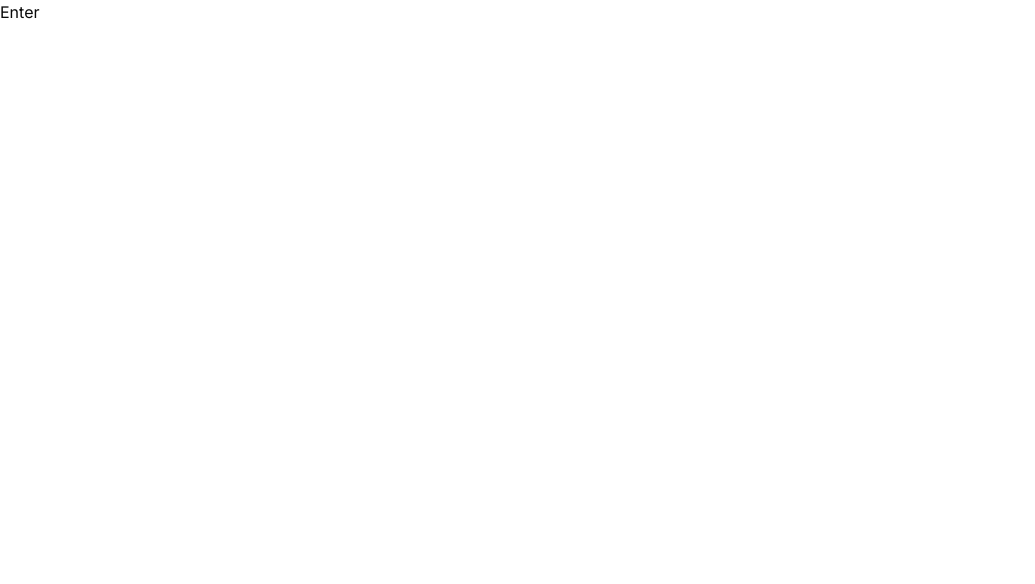
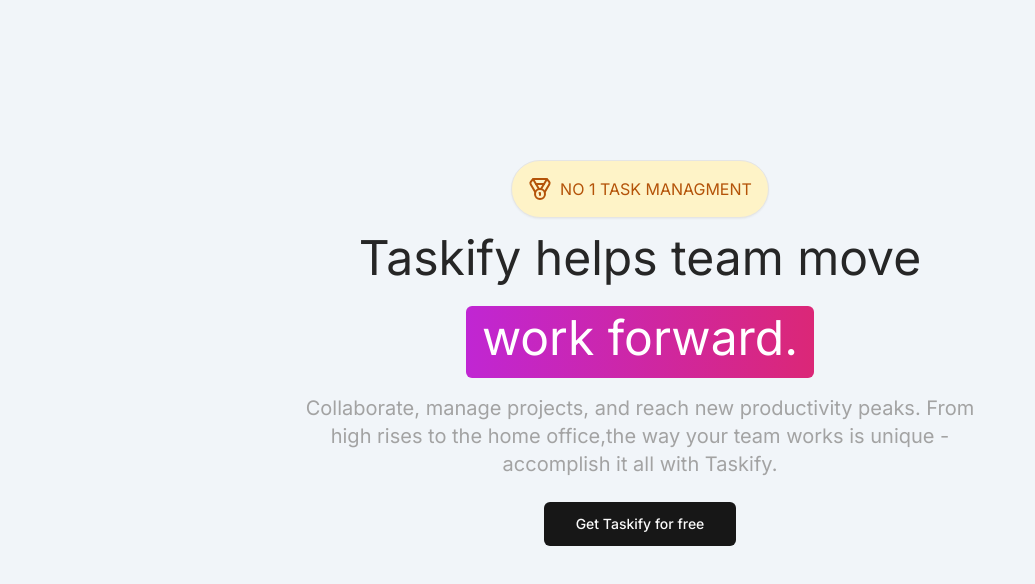
Before and after one commit to zhale-el/trello-nextjs, a Next.js app: page / in a window 1280 px wide. Shown: the top 584 px of the page, without its empty margins (0-1035 px from the left). Built offline with nearby package versions, Linux system fonts and the light colour scheme.

Commit message:
add marketing

```diff
--- /dev/null
+++ b/app/(marketing)/layout.tsx
@@ -0,0 +1,11 @@
+const MarketingLayout = ({ children }: { children: React.ReactNode }) => {
+  return (
+    <div className="h-full bg-slate-100">
+      {/* navbar */}
+      <main className="pt-40 pb-20 bg-slate-100">{children}</main>
+      {/* footer */}
+    </div>
+  );
+};
+
+export default MarketingLayout;
--- /dev/null
+++ b/app/(marketing)/page.tsx
@@ -0,0 +1,45 @@
+import Link from "next/link";
+
+import { Medal } from "lucide-react";
+import { Button } from "@/components/ui/button";
+
+import localFont from "next/font/local";
+
+const headingFont = localFont({
+  src: "../../public/fonts/font.woff2",
+});
+
+const MarketingPage = () => {
+  return (
+    <div className="flex items-center justify-center flex-col">
+      <div className="flex items-center justify-center flex-col">
+        <div className="mb-4 flex items-center border shadow-sm p-4 bg-amber-100 text-amber-700 rounded-full uppercase">
+          <Medal className="h-6 w-6 mr-2" />
+          No 1 task managment
+        </div>
+        <h1 className="text-3xl md:text-5xl text-center text-neutral-800 mb-6">
+          Taskify helps team move
+        </h1>
+        <div
+          className="text-3xl md:text-5xl bg-gradient-to-r
+         from-fuchsia-600 to-pink-600
+         text-white px-4 p-2 rounded-md
+         pb-4 w-fit
+         "
+        >
+          work forward.
+        </div>
+      </div>
+      <div className="text-sm md:text-xl text-neutral-400 mt-4 max-w-xs md:max-w-2xl text-center mx-auto">
+        Collaborate, manage projects, and reach new productivity peaks. From
+        high rises to the home office,the way your team works is unique -
+        accomplish it all with Taskify.
+      </div>
+      <Button className="mt-6" size="lg" asChild>
+        <Link href="/sign-up">Get Taskify for free</Link>
+      </Button>
+    </div>
+  );
+};
+
+export default MarketingPage;
--- a/app/globals.css
+++ b/app/globals.css
@@ -1,6 +1,12 @@
 @tailwind base;
 @tailwind components;
 @tailwind utilities;
+
+html,
+body,
+:root {
+  height: 100%;
+}
 
 @layer base {
   :root {
--- a/app/page.tsx
+++ /dev/null
@@ -1,5 +0,0 @@
-const Home = () => {
-  return <div>Enter</div>;
-};
-
-export default Home;
--- /dev/null
+++ b/components/ui/button.tsx
@@ -0,0 +1,56 @@
+import * as React from "react"
+import { Slot } from "@radix-ui/react-slot"
+import { cva, type VariantProps } from "class-variance-authority"
+
+import { cn } from "@/lib/utils"
+
+const buttonVariants = cva(
+  "inline-flex items-center justify-center whitespace-nowrap rounded-md text-sm font-medium ring-offset-background transition-colors focus-visible:outline-none focus-visible:ring-2 focus-visible:ring-ring focus-visible:ring-offset-2 disabled:pointer-events-none disabled:opacity-50",
+  {
+    variants: {
+      variant: {
+        default: "bg-primary text-primary-foreground hover:bg-primary/90",
+        destructive:
+          "bg-destructive text-destructive-foreground hover:bg-destructive/90",
+        outline:
+          "border border-input bg-background hover:bg-accent hover:text-accent-foreground",
+        secondary:
+          "bg-secondary text-secondary-foreground hover:bg-secondary/80",
+        ghost: "hover:bg-accent hover:text-accent-foreground",
+        link: "text-primary underline-offset-4 hover:underline",
+      },
+      size: {
+        default: "h-10 px-4 py-2",
+        sm: "h-9 rounded-md px-3",
+        lg: "h-11 rounded-md px-8",
+        icon: "h-10 w-10",
+      },
+    },
+    defaultVariants: {
+      variant: "default",
+      size: "default",
+    },
+  }
+)
+
+export interface ButtonProps
+  extends React.ButtonHTMLAttributes<HTMLButtonElement>,
+    VariantProps<typeof buttonVariants> {
+  asChild?: boolean
+}
+
+const Button = React.forwardRef<HTMLButtonElement, ButtonProps>(
+  ({ className, variant, size, asChild = false, ...props }, ref) => {
+    const Comp = asChild ? Slot : "button"
+    return (
+      <Comp
+        className={cn(buttonVariants({ variant, size, className }))}
+        ref={ref}
+        {...props}
+      />
+    )
+  }
+)
+Button.displayName = "Button"
+
+export { Button, buttonVariants }
--- a/package.json
+++ b/package.json
@@ -9,6 +9,7 @@
     "lint": "next lint"
   },
   "dependencies": {
+    "@radix-ui/react-slot": "^1.1.0",
     "class-variance-authority": "^0.7.0",
     "clsx": "^2.1.1",
     "lucide-react": "^0.436.0",
```
Also changed, not shown: public/fonts/font.woff2 (added), 1 other file (tests, documents, lock files or other folders).
